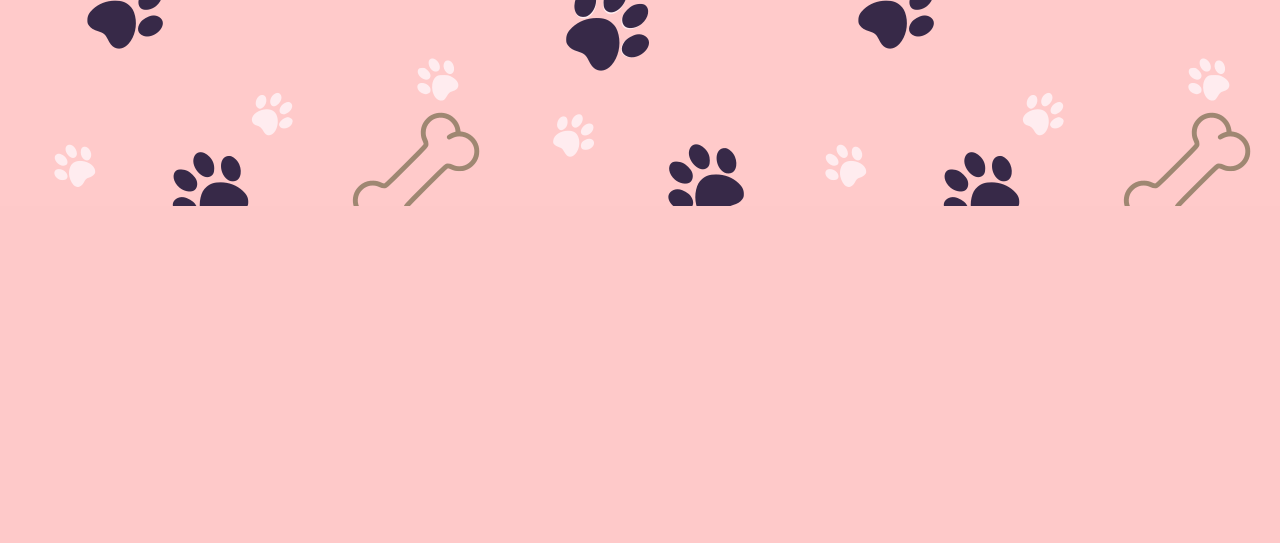
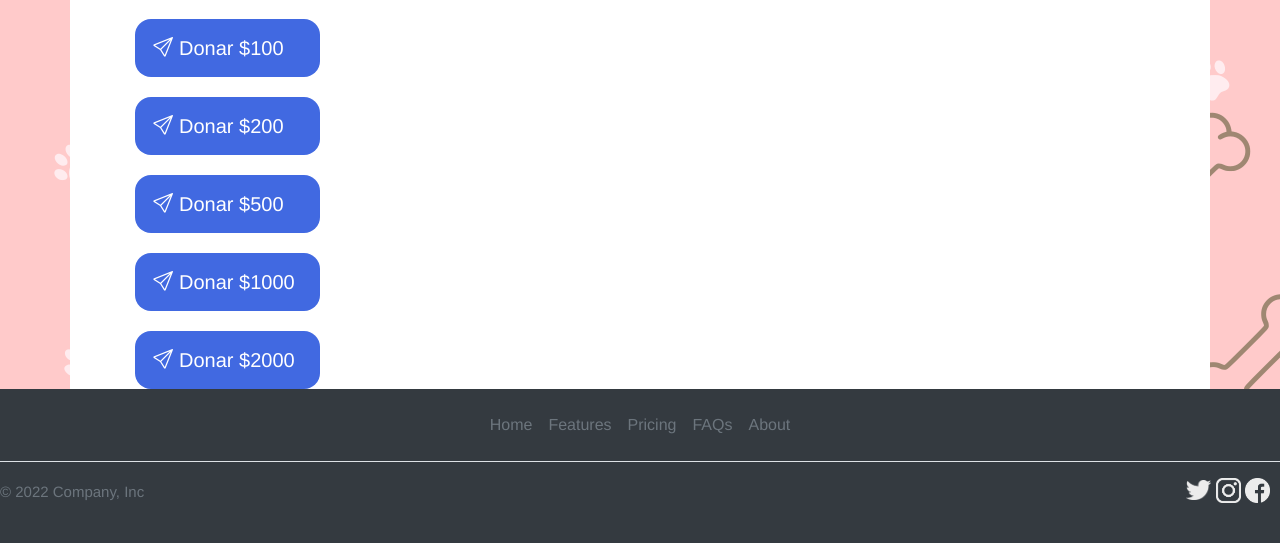
Before and after one commit to LeanEze/Ayuda-Animal, a Django app: page /donaciones/ in a window 1280 px wide. Shown: the part 594-1137 px from the top of the page. Before the commit the page ends 800 px from the top, so only its background shows below. Run offline with Django 4.2, Linux system fonts and the light colour scheme; some libraries are stand-ins or nearby versions.

Commit message:
Creacion de donaciones

```diff
--- a/APP/static/APP/css/stye.css
+++ b/APP/static/APP/css/stye.css
@@ -417,3 +417,91 @@ label{
              -o-transform: none;
                     transform: none;
 }
+
+
+
+/*
+donaciones */
+
+
+
+
+.donaciones {
+    font-size: 1.25rem;
+    width: 185px;
+    background: royalblue;
+    color: white;
+    padding: 0.7em 1em;
+    padding-left: 0.9em;
+    display: flex;
+    margin-top: 20px;
+    align-items: center;
+    border: none;
+    border-radius: 16px;
+    overflow: hidden;
+    transition: all 0.2s;
+  }
+  button span {
+    display: block;
+    margin-left: 0.3em;
+    transition: all 0.3s ease-in-out;
+  }
+  button i {
+    display: block;
+    transform-origin: center center;
+    transition: transform 0.3s ease-in-out;
+  }
+  button:hover .wrapper {
+    animation: fly 0.6s ease-in-out infinite alternate;
+  }
+  button:hover i {
+    transform: translateX(1.2em) rotate(45deg) scale(1.1);
+  }
+  button:hover span {
+    transform: translateX(7em);
+  }
+  button:active {
+    transform: scale(0.95);
+  }
+  @keyframes fly {
+    from {
+      transform: translateY(0.1em);
+    }
+    to {
+      transform: translateY(-0.1em);
+    }
+  }
+
+
+  .botonsend{
+    margin-top: 86px;
+    padding-top: 30px;
+  }
+  hr{
+    margin-top: 30px;
+    margin-bottom: 20px;
+    border: 0;
+    border-top: 1px solid #eee;
+  }
+  h3{
+    color: #384961;
+    font-size: 25px;
+    line-height: 1.2em;
+    margin-bottom: 0.4em;
+    word-wrap: break-word;
+    font-weight: 700;
+    text-align: left;
+  }
+  p{
+    font-size: 15px;
+    line-height: 1.8em;
+    word-wrap: break-word;
+    margin-bottom: 1.5em;
+  }
+  .mercadopago{
+    width: 300px;
+  }
+  .botones{
+    flex-direction: column;
+    padding-left: 50px;
+  }
--- a/APP/templates/APP/Donaciones.html
+++ b/APP/templates/APP/Donaciones.html
@@ -2,6 +2,46 @@
 {% block Contenido %}
 {% load static %}
 
+<div class="container botonsend">
+    <hr>
+    <h3>Sumate! Tu colaboracion es de vital importancia para solventar cualquier contratiempo que surja</h3>
+    <p>Tu ayuda nos permite ofrecerle a nuestros animales todo lo que ellos necesitan hasta conseguirles un nuevo hogar</p>
+    <h3>Dona por Mercado Pago</h3>
+    <hr>
+    <img class="mercadopago" src="{%static 'APP/css/mercadopago2.webp' %}" width="500px" alt="" srcset="">
+    <div class="botones container d-flex justify-content-center">
+    <button class="donaciones">
+        <div class="wrapper">
+          <i class="bi bi-send"></i>
+        </div>
+        <span>Donar $100</span>
+      </button>
+      <button class="donaciones">
+        <div class="wrapper">
+          <i class="bi bi-send"></i>
+        </div>
+        <span>Donar $200</span>
+      </button>
+      <button class="donaciones">
+        <div class="wrapper">
+          <i class="bi bi-send"></i>
+        </div>
+        <span>Donar $500</span>
+      </button>
+      <button class="donaciones">
+        <div class="wrapper">
+          <i class="bi bi-send"></i>
+        </div>
+        <span>Donar $1000</span>
+      </button>
+      <button class="donaciones">
+        <div class="wrapper">
+          <i class="bi bi-send"></i>
+        </div>
+        <span>Donar $2000</span>
+      </button>
+</div>
+</div>
 
 
 
--- a/APP/templates/APP/padre.html
+++ b/APP/templates/APP/padre.html
@@ -7,6 +7,18 @@
     <meta name="viewport" content="width=device-width, initial-scale=1.0">
     <link rel="stylesheet" href="https://cdn.jsdelivr.net/npm/bootstrap@4.3.1/dist/css/bootstrap.min.css" integrity="sha384-ggOyR0iXCbMQv3Xipma34MD+dH/1fQ784/j6cY/iJTQUOhcWr7x9JvoRxT2MZw1T" crossorigin="anonymous">
     <link href="{% static 'APP/css/stye.css' %}" rel="stylesheet" />
+    <link rel="preconnect" href="https://fonts.googleapis.com" />
+    <link rel="preconnect" href="https://fonts.gstatic.com" crossorigin />
+    <link
+      href="https://fonts.googleapis.com/css2?family=Roboto:ital,wght@0,100;0,300;0,400;0,500;0,700;0,900;1,100;1,300;1,400;1,500;1,700;1,900&display=swap"
+      rel="stylesheet"
+    />
+
+    <!-- Bootstrap Icons -->
+    <link
+      rel="stylesheet"
+      href="https://cdn.jsdelivr.net/npm/bootstrap-icons@1.9.1/font/bootstrap-icons.css"
+    />
     <title>Document</title>
     <style>
     body{
```
Also changed, not shown: APP/static/APP/css/mercadopago.png (added).
